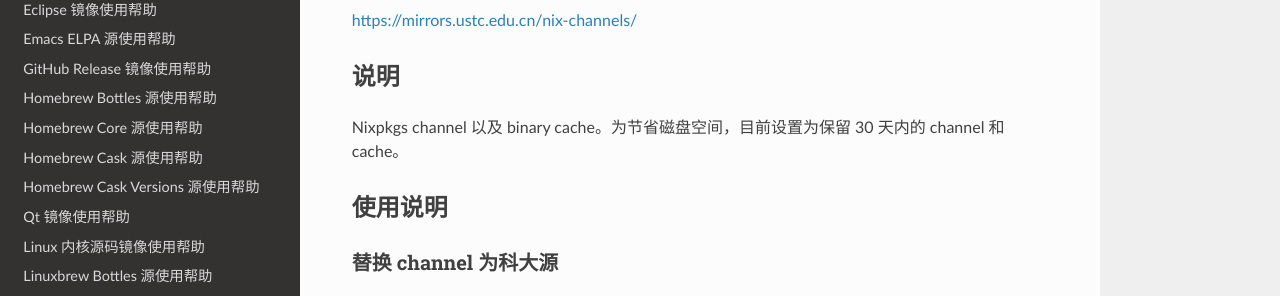
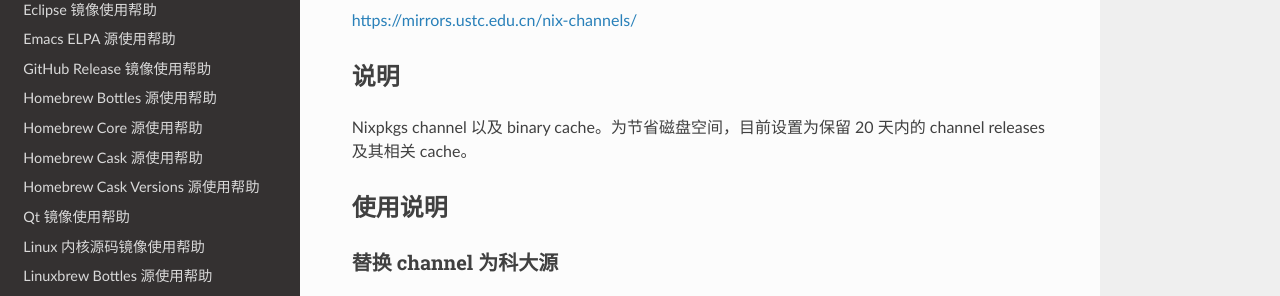
Before and after one commit to ustclug/mirrorhelp, a Sphinx documentation site: the page built from source/nix-channels.rst, in a window 1280 px wide and 900 px high. Shown: the part 218-514 px from the top of the window. Built offline with Sphinx 7.4.7 and the Read the Docs theme 2.0.0, drawn with Linux system fonts in a browser that asks for light colours; pages that are not in the unit, such as notebooks, are missing from menus.

Commit message:
Nix-channels: set gc time to 20 days

```diff
--- a/source/nix-channels.rst
+++ b/source/nix-channels.rst
@@ -10,7 +10,7 @@ https://mirrors.ustc.edu.cn/nix-channels/
 说明
 ====
 
-Nixpkgs channel 以及 binary cache。为节省磁盘空间，目前设置为保留 30 天内的 channel 和 cache。
+Nixpkgs channel 以及 binary cache。为节省磁盘空间，目前设置为保留 20 天内的 channel releases 及其相关 cache。
 
 使用说明
 ========
```
